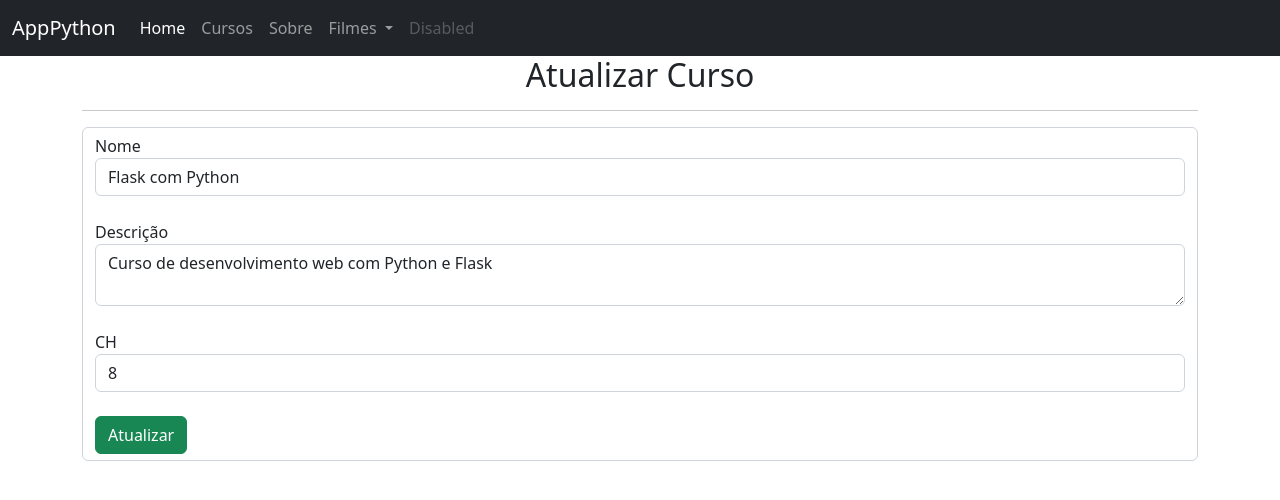
After one commit to LonguiVic/Flask-Udemy, a Flask app: page /1/atualiza_curso in a window 1280 px wide. The commit adds this page. Shown: the top 500 px of the page. Run offline with Flask 3, Linux system fonts and the light colour scheme.

Commit message:
edição de dados

```diff
--- a/app.py
+++ b/app.py
@@ -75,6 +75,12 @@ def cria_cursos():
             return redirect(url_for('lista_cursos'))
     return render_template("novo_curso.html")
 
+@app.route('/<int:id>/atualiza_curso', methods=["GET", "POST"])
+def atualiza_curso(id):
+    curso = cursos.query.filter_by(id=id).first()
+    return render_template("atualiza_curso.html", curso=curso)
+
+
 if __name__ == "__main__":
     with app.app_context():
         db.create_all()
--- /dev/null
+++ b/templates/atualiza_curso.html
@@ -0,0 +1,28 @@
+{% extends 'base.html' %}
+{% block conteudo %}
+<h2 style="text-align: center;">Atualizar Curso</h2>
+<hr>
+{% if request.method == 'POST' %}
+    {% for mensagem in get_flashed_messages() %}
+        <div class="alert alert-danger">
+            {{ mensagem }}
+        </div>
+    {% endfor %}
+{% endif %}
+
+<form action="{{url_for('atualiza_curso', id=curso.id)}}" method="POST" class="form-control">
+    <label for="">Nome</label>
+    <input class="form-control" type="text" name="nome" value="{{curso.nome}}">
+    <br>
+    <label for="">Descrição</label>
+    <textarea class="form-control" name="descricao">{{curso.descricao}}
+    </textarea>
+    <br>
+    <label for="">CH</label>
+    <input class="form-control" type="text" name="ch" value="{{curso.ch}}">
+    <br>
+    <button class="btn btn-success">Atualizar</button>
+</form>
+
+
+{% endblock conteudo %}
--- a/templates/cursos.html
+++ b/templates/cursos.html
@@ -12,6 +12,7 @@
         <th scope="col">Nome</th>
         <th scope="col">Descrição</th>
         <th scope="col">CH</th>
+        <th scope="col">Ações</th>
         </tr>
     </thead>
     <tbody>
@@ -21,6 +22,9 @@
             <td>{{curso.nome}}</td>
             <td>{{curso.descricao}}</td>
             <td>{{curso.ch}}</td>
+            <td>
+                <a href="{{curso.id}}/atualiza_curso" class="btn btn-secondary btn-xs">Editar</a>
+            </td>
         </tr>
         {% endfor %}
 
```
